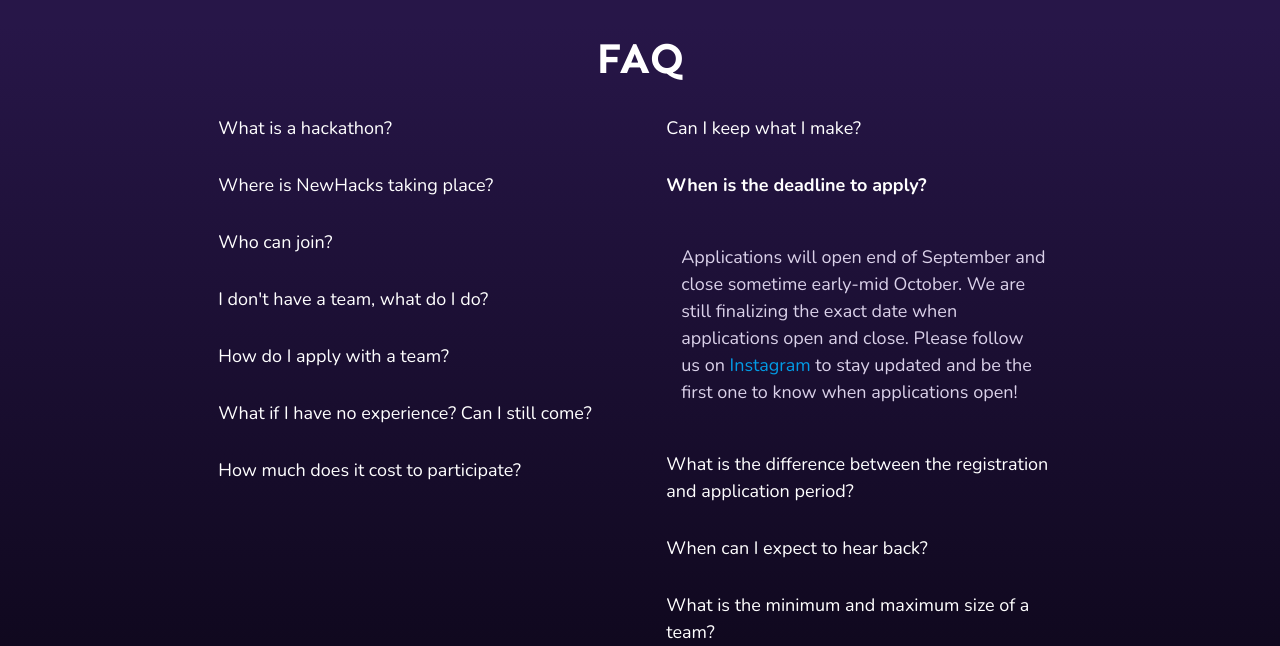
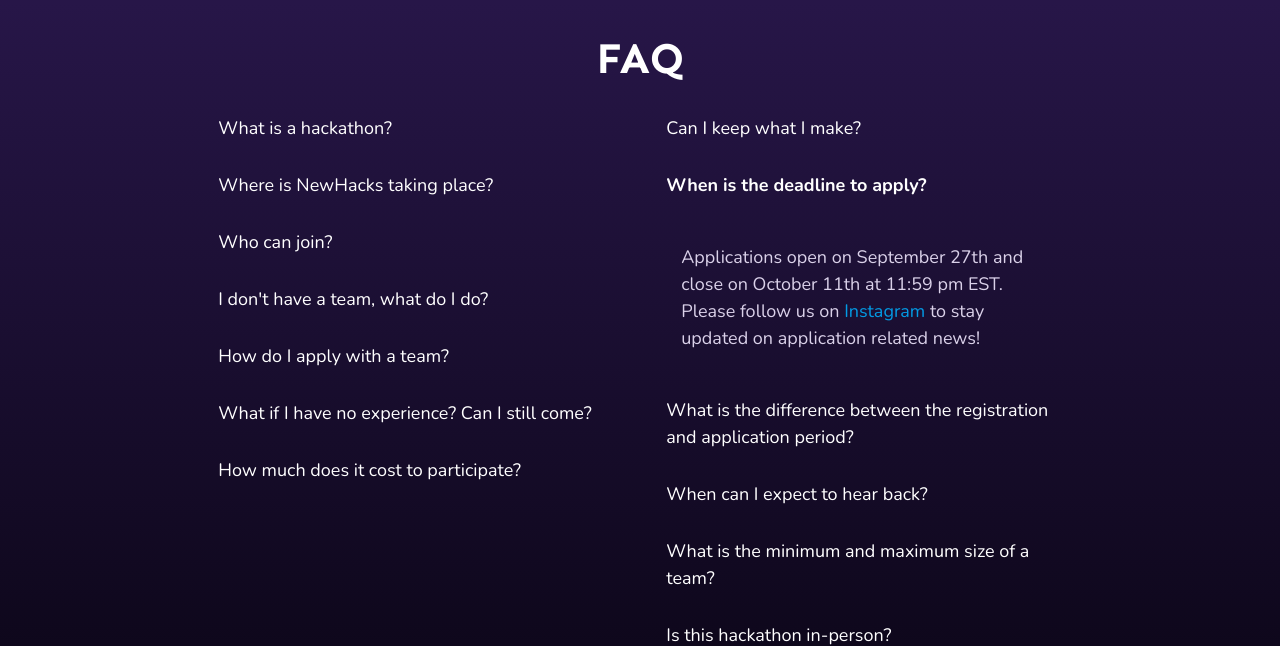
Before and after one commit to ieeeuoft/newhacks-site-2024, a Django app: page / in a window 1280 px wide, after a click on "When is the deadline to apply?". Shown: the part 1747-2393 px from the top of the page. Run offline with Django 3.2, Linux system fonts and the light colour scheme; style sheets or scripts are compiled from the project's sources.

Commit message:
modified page wording (#17)
* modified page wording

* additional wording changes

```diff
--- a/hackathon_site/event/jinja2/event/landing.html
+++ b/hackathon_site/event/jinja2/event/landing.html
@@ -278,8 +278,8 @@
 {#                                    Applications open on {{ localtime(registration_open_date).strftime('%B %-dth') }} and close on {{ localtime(registration_close_date).strftime('%B %dth at %H:%M, %Y') }}. Acceptances will be internally decided on a rolling basis, so apply early to maximize your chances of getting accepted!#}
 {#                                </span>#}
                                   <span>
-                                      Applications will open end of September and close sometime early-mid October. We are still finalizing the exact date when applications open and close.
-                                      Please follow us on <a href="https://www.instagram.com/ieee_uoft/" target="_blank">Instagram</a> to stay updated and be the first one to know when applications open!
+                                      Applications open on September 27th and close on October 11th at 11:59 pm EST.
+                                      Please follow us on <a href="https://www.instagram.com/ieee_uoft/" target="_blank">Instagram</a> to stay updated on application related news!
                                   </span>
                             </div>
                         </li>
@@ -289,8 +289,8 @@
                             </div>
                             <div class="collapsible-body">
                                 <span>
-                                    Right now, we are in the registration period. You are only able to register an account for Newhacks.
-                                    Once application period starts (we will announce this on our <a href="https://www.instagram.com/ieee_uoft/" target="_blank">Instagram</a>),
+                                    During a registration period, you are only able to register an account for Newhacks.
+                                    Once application period starts (we usually announce this on our <a href="https://www.instagram.com/ieee_uoft/" target="_blank">Instagram</a>),
                                     you will login into your account and fill out the application form.
                                 </span>
                             </div>
@@ -330,7 +330,7 @@
                                 </div>
                                 <div class="collapsible-body">
                                     <span>
-                                        Nope! Any equipment you need to use, you can borrow using our <a href="https://hardware.newhacks.ca">hardware signout site</a>
+                                        Nope! Unfortunately, we will not be providing any hardware for you to be using here, but you are welcome to bring your own hardware/software for your projects!</a>
                                     </span>
                                 </div>
                             </li>
```
